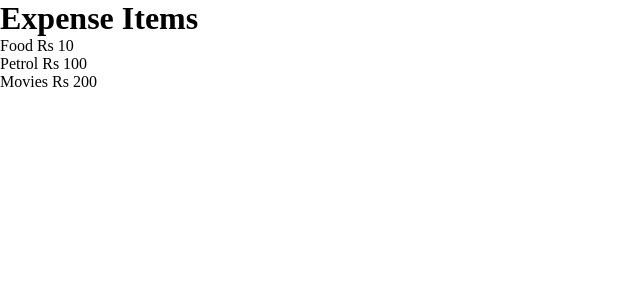
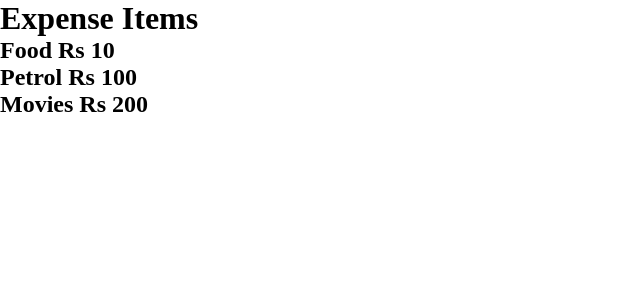
Before and after one commit to Fardeen2001/expense-tracker-in-react, a JavaScript app: page / in a window 1280 px wide. Shown: the top 300 px of the page, without its empty margins (0-640 px from the left). Built offline with nearby package versions, Linux system fonts and the light colour scheme.

Commit message:
expense items added

```diff
--- a/src/components/ExpenseItems.js
+++ b/src/components/ExpenseItems.js
@@ -2,9 +2,11 @@ function ExpenseItems() {
     return(
         <div>
             <h1>Expense Items</h1>
-            <p>Food Rs 10</p>
-            <p>Petrol Rs 100</p>
-            <p>Movies Rs 200</p>
+            <div>
+            <h2>Food <span>Rs 10</span></h2>
+            <h2>Petrol <span>Rs 100</span></h2>
+            <h2>Movies <span>Rs 200</span></h2>
+            </div>
         </div>
     );
 }
```
